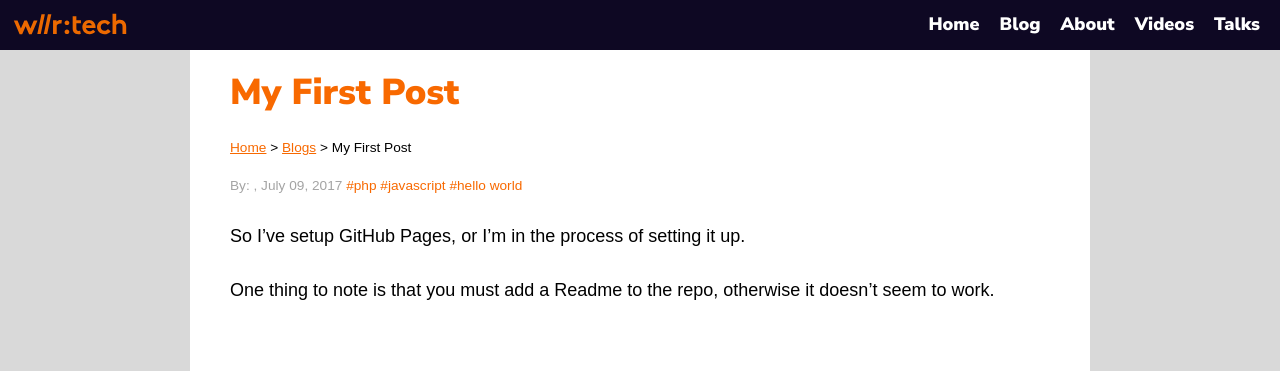
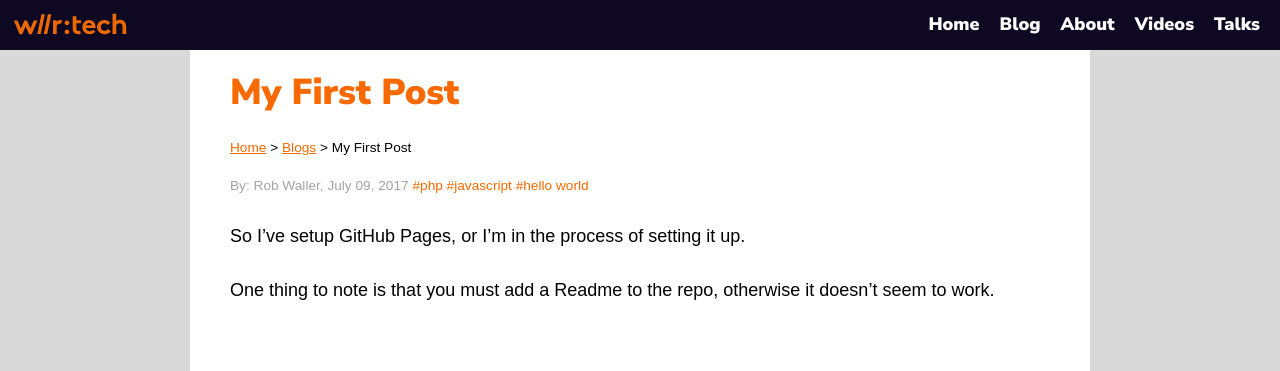
Before and after one commit to RobDWaller/robdwaller.github.io, a Jekyll site: the page built from _posts/2017-07-09-myfirstpost.md, in a window 1280 px wide. Shown: the top 371 px of the page. Built offline with Jekyll 4.4.1, drawn with Linux system fonts in a browser that asks for light colours; comment, search, counter and statistics services are not loaded.

Commit message:
Added default value so articles without an assigned author still show my name on the article.

```diff
--- a/_layouts/post.html
+++ b/_layouts/post.html
@@ -5,7 +5,7 @@ layout: content
 <h1>{{ page.title }}</h1>
 <small><a href="/">Home</a> > <a href="/blog.html">Blogs</a> > {{ page.title }}</small>
 <small>
-    <span class="date">By: {{ author.name }}, {{ page.date | date: '%B %d, %Y' }}</span>
+    <span class="date">By: {{ author.name | default: 'Rob Waller' }}, {{ page.date | date: '%B %d, %Y' }}</span>
     <span class="tags">
         {% for tag in page.tags %}
             {% if forloop.last %}
```
